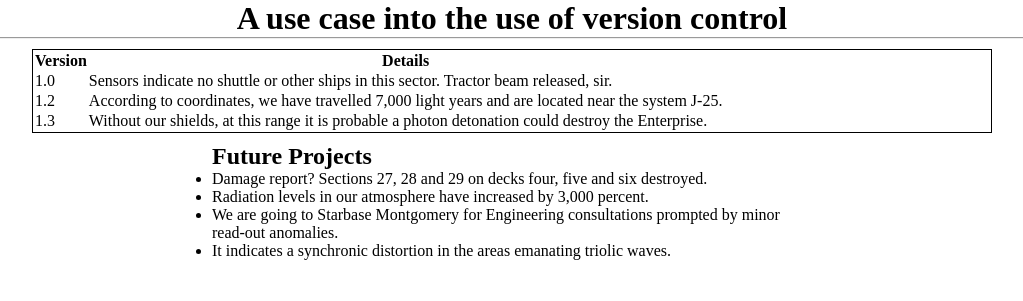
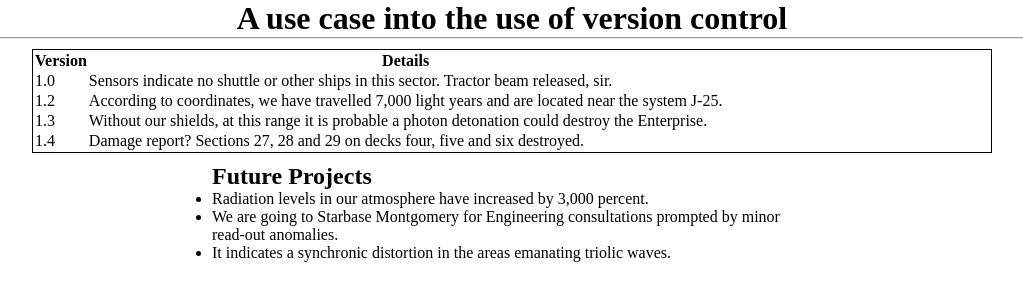
Before and after one commit to jg-digital-media/version_control_blog, a PHP site: page / in a window 1280 px wide. Shown: the top 301 px of the page, without its empty margins (128-1151 px from the left). Run offline with PHP 8.4, Linux system fonts and the light colour scheme.

Commit message:
add log 1.4 to table

```diff
--- a/index.php
+++ b/index.php
@@ -32,6 +32,10 @@
             <td>1.3</td>
             <td>Without our shields, at this range it is probable a photon detonation could destroy the Enterprise.</td>
         </tr>
+        <tr>
+            <td>1.4</td>
+            <td>Damage report? Sections 27, 28 and 29 on decks four, five and six destroyed.</td>
+        </tr>
     </table>
 
     <div class="future-projects">
@@ -39,7 +43,6 @@
         <h2>Future Projects</h2>
 
         <ul>
-            <li>Damage report? Sections 27, 28 and 29 on decks four, five and six destroyed.</li>
             <li>Radiation levels in our atmosphere have increased by 3,000 percent. </li>
             <li>We are going to Starbase Montgomery for Engineering consultations prompted by minor read-out anomalies.</li>
             <li>It indicates a synchronic distortion in the areas emanating triolic waves.</li>
```
